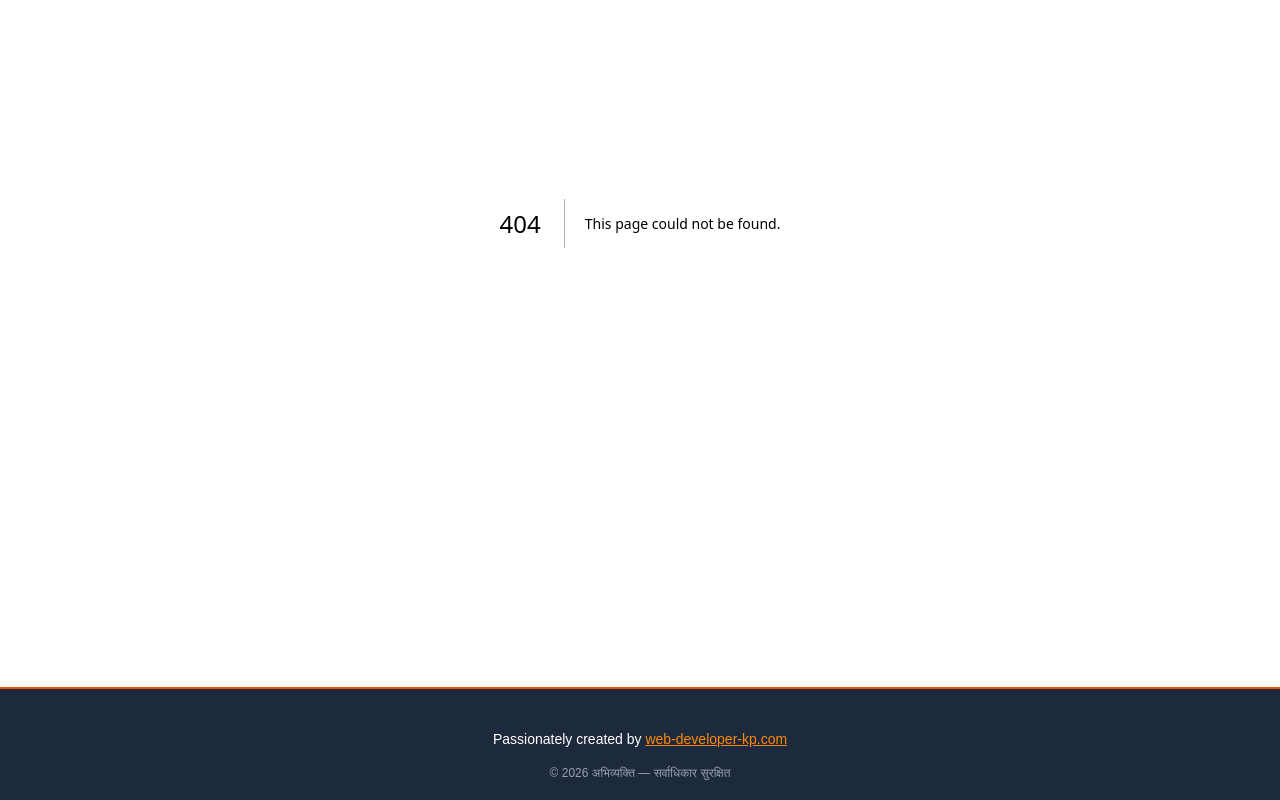
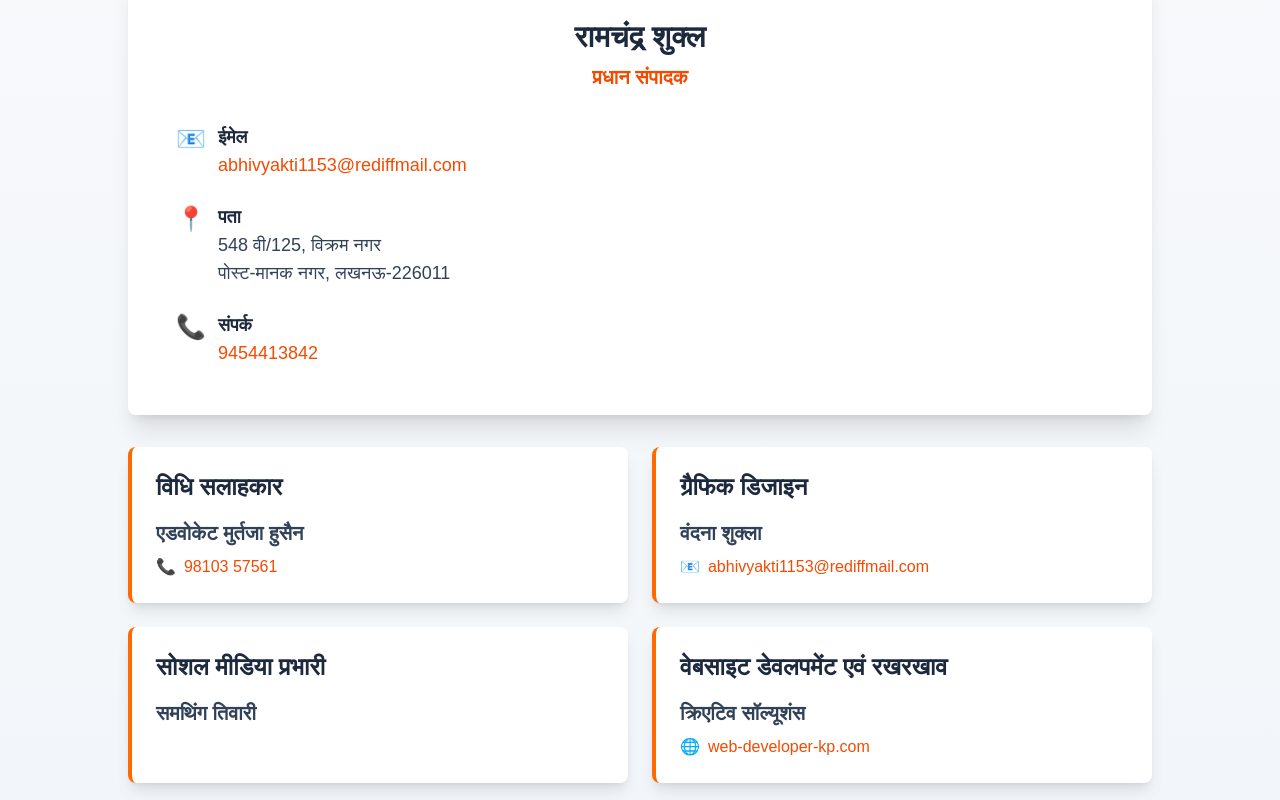
Before and after one commit to kp1153/abhivyakti, a Next.js app: page /team in a window 1280 px wide. Before the commit this address had no page. Shown: the part 320-1120 px from the top of the page. Built offline with nearby package versions, Linux system fonts and the light colour scheme.

Commit message:
force deploy

```diff
--- /dev/null
+++ b/app/team/page.js
@@ -0,0 +1,129 @@
+export default function Team() {
+  return (
+    <div className="min-h-screen bg-gradient-to-b from-slate-50 to-slate-100 py-12 px-4">
+      <div className="max-w-5xl mx-auto">
+        <h1 className="text-4xl md:text-5xl font-bold text-center text-slate-800 mb-12">
+          हमारी टीम
+        </h1>
+
+        <div className="bg-white rounded-lg shadow-xl p-8 md:p-12 border-t-4 border-orange-600 mb-8">
+          <div className="text-center mb-8">
+            <h2 className="text-3xl font-bold text-slate-800 mb-2">
+              रामचंद्र शुक्ल
+            </h2>
+            <p className="text-xl text-orange-600 font-semibold">
+              प्रधान संपादक
+            </p>
+          </div>
+
+          <div className="space-y-6 text-lg text-slate-700">
+            <div className="flex items-start gap-3">
+              <span className="text-2xl">📧</span>
+              <div>
+                <p className="font-semibold text-slate-800">ईमेल</p>
+                <a
+                  href="mailto:abhivyakti1153@rediffmail.com"
+                  className="text-orange-600 hover:underline"
+                >
+                  abhivyakti1153@rediffmail.com
+                </a>
+              </div>
+            </div>
+
+            <div className="flex items-start gap-3">
+              <span className="text-2xl">📍</span>
+              <div>
+                <p className="font-semibold text-slate-800">पता</p>
+                <p>548 वी/125, विक्रम नगर</p>
+                <p>पोस्ट-मानक नगर, लखनऊ-226011</p>
+              </div>
+            </div>
+
+            <div className="flex items-start gap-3">
+              <span className="text-2xl">📞</span>
+              <div>
+                <p className="font-semibold text-slate-800">संपर्क</p>
+                <a
+                  href="tel:9454413842"
+                  className="text-orange-600 hover:underline"
+                >
+                  9454413842
+                </a>
+              </div>
+            </div>
+          </div>
+        </div>
+
+        <div className="grid md:grid-cols-2 gap-6 mb-8">
+          <div className="bg-white rounded-lg shadow-lg p-6 border-l-4 border-orange-500">
+            <h3 className="text-2xl font-bold text-slate-800 mb-4">
+              विधि सलाहकार
+            </h3>
+            <p className="text-xl font-semibold text-slate-700 mb-2">
+              एडवोकेट मुर्तजा हुसैन
+            </p>
+            <div className="flex items-center gap-2 text-slate-600">
+              <span>📞</span>
+              <a href="tel:9810357561" className="text-orange-600 hover:underline">
+                98103 57561
+              </a>
+            </div>
+          </div>
+
+          <div className="bg-white rounded-lg shadow-lg p-6 border-l-4 border-orange-500">
+            <h3 className="text-2xl font-bold text-slate-800 mb-4">
+              ग्रैफिक डिजाइन
+            </h3>
+            <p className="text-xl font-semibold text-slate-700 mb-2">
+              वंदना शुक्ला
+            </p>
+            <div className="flex items-center gap-2 text-slate-600">
+              <span>📧</span>
+              <a
+                href="mailto:abhivyakti1153@rediffmail.com"
+                className="text-orange-600 hover:underline"
+              >
+                abhivyakti1153@rediffmail.com
+              </a>
+            </div>
+          </div>
+
+          <div className="bg-white rounded-lg shadow-lg p-6 border-l-4 border-orange-500">
+            <h3 className="text-2xl font-bold text-slate-800 mb-4">
+              सोशल मीडिया प्रभारी
+            </h3>
+            <p className="text-xl font-semibold text-slate-700">
+              समथिंग तिवारी
+            </p>
+          </div>
+
+          <div className="bg-white rounded-lg shadow-lg p-6 border-l-4 border-orange-500">
+            <h3 className="text-2xl font-bold text-slate-800 mb-4">
+              वेबसाइट डेवलपमेंट एवं रखरखाव
+            </h3>
+            <p className="text-xl font-semibold text-slate-700 mb-2">
+              क्रिएटिव सॉल्यूशंस
+            </p>
+            <div className="flex items-center gap-2 text-slate-600">
+              <span>🌐</span>
+              <a
+                href="https://www.web-developer-kp.com"
+                target="_blank"
+                rel="noopener noreferrer"
+                className="text-orange-600 hover:underline"
+              >
+                web-developer-kp.com
+              </a>
+            </div>
+          </div>
+        </div>
+
+        <div className="bg-white rounded-lg shadow-lg p-6 text-center border-t-4 border-slate-300">
+          <p className="text-slate-600 italic text-lg">
+            "अभिव्यक्ति - समसामयिक साहित्य को समर्पित"
+          </p>
+        </div>
+      </div>
+    </div>
+  );
+}
```
